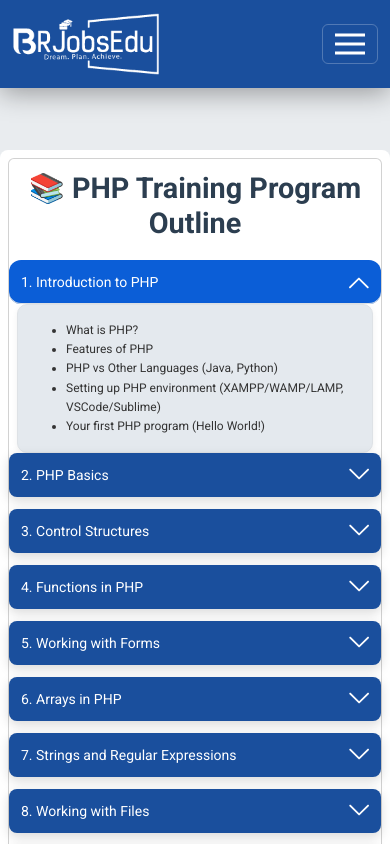
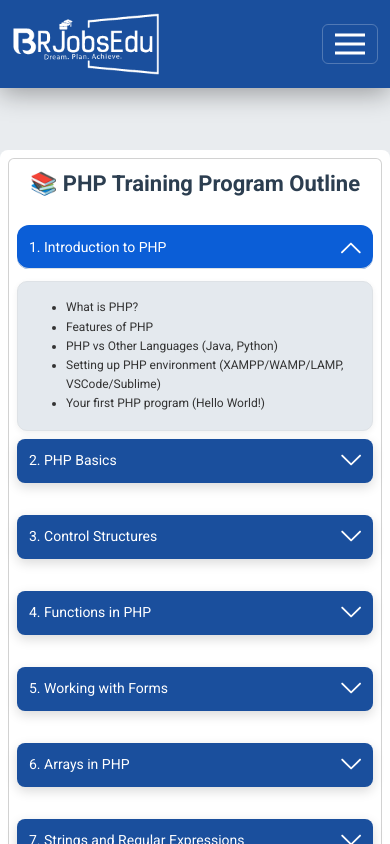
Before and after one commit to rajeshthap/brjobportal, a React (Create React App) app: page /TrainingPHP in a window 390 px wide. Shown: the top 844 px of the page. Built offline with nearby package versions, Linux system fonts and the light colour scheme.

Commit message:
Traning update

```diff
--- a/src/assets/css/Training.css
+++ b/src/assets/css/Training.css
@@ -1,5 +1,5 @@
 .section-heading {
-  font-size: 1.8rem;
+  font-size: 22px;
   font-weight: bold;
   color: #2c3e50;
 
@@ -20,7 +20,7 @@
 
 .accordion-header {
   margin-bottom: 0;
-
+  padding: 8px;
 }
 
 /* .accordion-button:hover {
@@ -119,7 +119,8 @@ button.accordion-button {
   }
 
   .accordion-header {
-    padding: 0px;
+    padding: 8px;
+    margin-bottom: 4px;
   }
 }
 
--- a/src/componets/user/Training/TrainingRegistration.js
+++ b/src/componets/user/Training/TrainingRegistration.js
@@ -16,7 +16,7 @@ import { BASE_URLL } from "../../../api/AxiosBaseUrl";
 const TrainingRegistration = () => {
   const location = useLocation();
   const stateData = location.state || {};
-   console.log("statedata",stateData )
+  console.log("statedata", stateData)
   const [formData, setFormData] = useState({
     training_name: "",
     training_description: "",
@@ -107,7 +107,7 @@ const TrainingRegistration = () => {
   };
 
   return (
-    <Container className="py-5">
+    <Container className=" edit-main">
       <Row className="justify-content-center">
         <Col md={8}>
           <Card className="p-4 shadow-lg">
```
Lines whose indentation alone changed are shown as unchanged.
